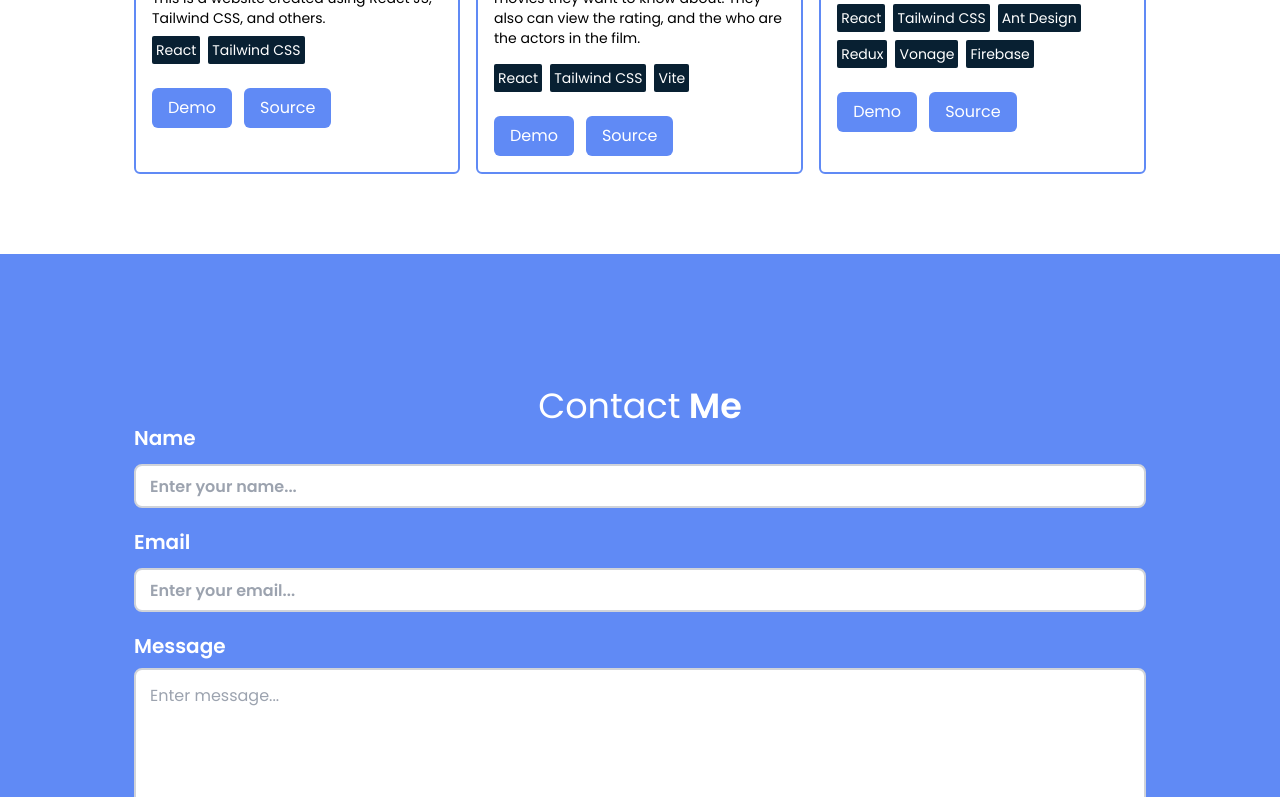
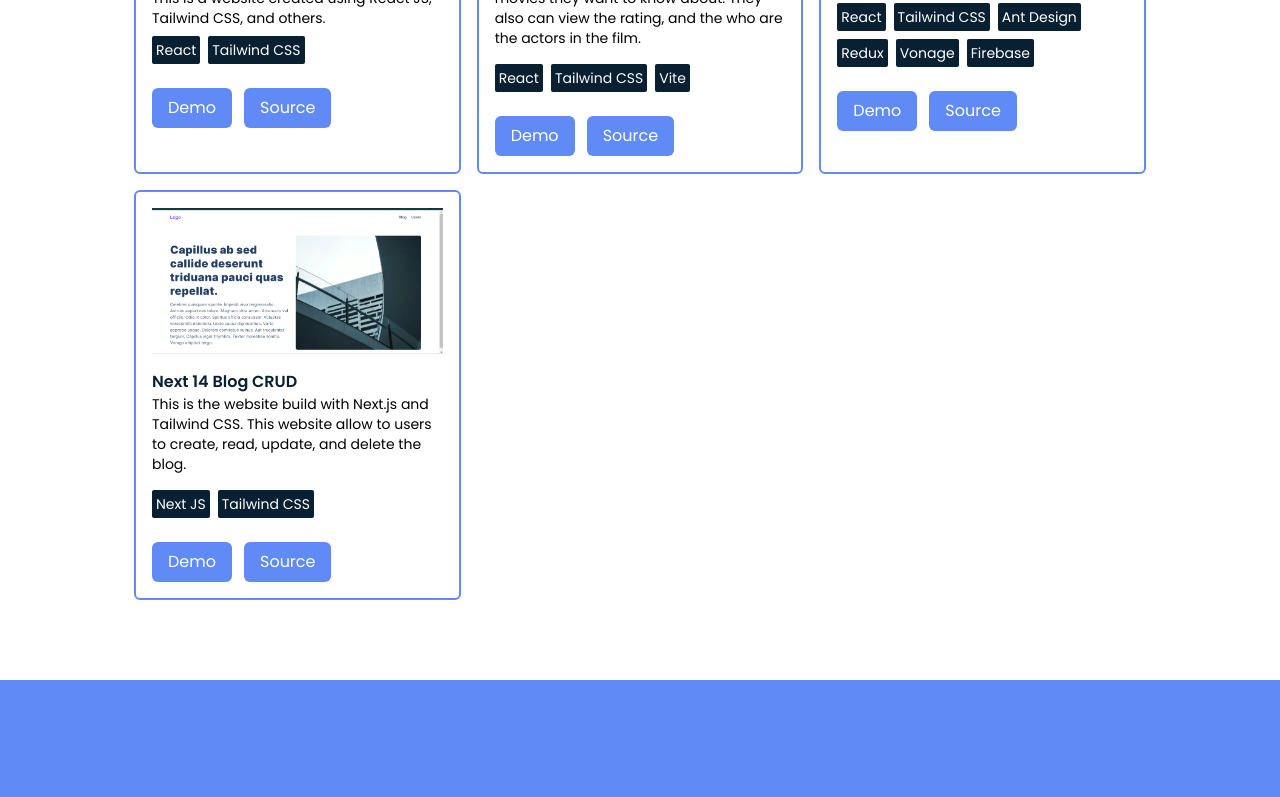
Before and after one commit to berlianstr/my-website, a React (Vite) app: page / in a window 1280 px wide. Shown: the part 2520-3317 px from the top of the page. Built offline with nearby package versions, Linux system fonts and the light colour scheme.

Commit message:
added item portfolio

```diff
--- a/src/pages/LandingPage/PortfolioSection.tsx
+++ b/src/pages/LandingPage/PortfolioSection.tsx
@@ -2,9 +2,10 @@ import TextTitleSection from "@components/TextTitleSection";
 import radxImg from "@assets/images/png/radx.png";
 import filmImg from "@assets/images/png/film.png";
 import adiImg from "@assets/images/png/adi.png";
+import nextImg from "@assets/images/png/nxt-14.png";
 import Tag from "@components/Tag";
 import { Element } from "react-scroll";
-import useGlobalHooks from "@hooks/GlobalHooks";
+// import useGlobalHooks from "@hooks/GlobalHooks";
 import { motion } from "framer-motion";
 import ContainerCard from "@components/Cards/ContainerCard";
 import useLandingPageViewModel from "./LandingPageViewModel";
@@ -14,16 +15,16 @@ export default function PortfolioSection({
 }: {
   model: ReturnType<typeof useLandingPageViewModel>;
 }) {
-  const hooks = useGlobalHooks();
+  // const hooks = useGlobalHooks();
   return (
     <Element name="portfolio">
       <motion.div
-        style={{ scale: hooks.scaleProgress, opacity: hooks.opacityProgress }}
-        ref={hooks.ref}
+        // style={{ scale: hooks.scaleProgress, opacity: hooks.opacityProgress }}
+        // ref={hooks.ref}
         className="flex flex-col gap-[60px] lg:pb-[134pb] md:pb-20 pb-7"
       >
         <TextTitleSection title1="My" title2="Portfolio" />
-        <div className="flex md:flex-nowrap flex-wrap flex-grow gap-4">
+        <div className="grid lg:grid-cols-3 md:grid-cols-2 grid-cols-1 gap-4">
           <ContainerCard className="p-4">
             <img src={radxImg} className="w-fit" alt="radx" />
             <div>
@@ -129,6 +130,41 @@ export default function PortfolioSection({
               </div>
             </div>
           </ContainerCard>
+          <ContainerCard className="p-4">
+            <img src={nextImg} className="w-fit" alt="nxt" />
+            <div className="mt-2">
+              <label className="font-semibold text-textBlue">
+                Next 14 Blog CRUD
+              </label>
+              <p className="text-sm">
+                This is the website build with Next.js and Tailwind CSS. This
+                website allow to users to create, read, update, and delete the
+                blog.
+              </p>
+            </div>
+            <div className="flex flex-wrap mt-2 gap-2">
+              <Tag title="Next JS" />
+              <Tag title="Tailwind CSS" />
+            </div>
+            <div className="flex gap-3">
+              <div className="relative h-14 w-20">
+                <a
+                  href="https://next-14-blog-sigma.vercel.app/"
+                  className="bg-secondaryBlue absolute bottom-0 left-0 h-10 w-auto flex items-center px-4 rounded-md text-white hover:opacity-80"
+                >
+                  Demo
+                </a>
+              </div>
+              <div className="relative h-14 w-20">
+                <a
+                  href="https://github.com/berlianstr/next-14-blog"
+                  className="bg-secondaryBlue absolute bottom-0 left-0 h-10 w-auto flex items-center px-4 rounded-md text-white hover:opacity-80"
+                >
+                  Source
+                </a>
+              </div>
+            </div>
+          </ContainerCard>
         </div>
       </motion.div>
     </Element>
```
Also changed, not shown: src/assets/images/png/nxt-14.png (added).
